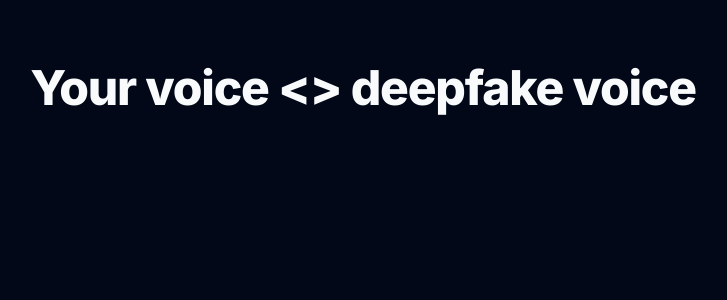
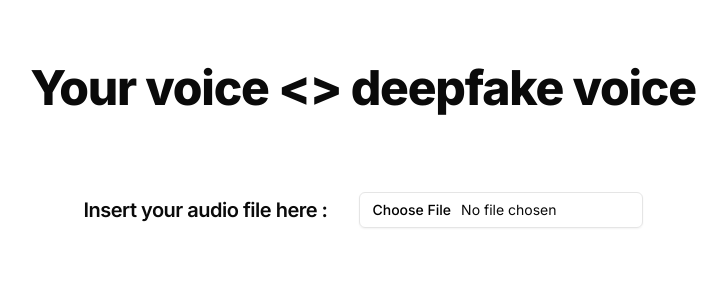
Before and after one commit to RexanWONG/generate-deepfake-voice, a Next.js app: page / in a window 1280 px wide. Shown: the top 300 px of the page, without its empty margins (277-1004 px from the left). Built offline with nearby package versions, Linux system fonts and the light colour scheme.

Commit message:
play input audio

```diff
--- a/app/globals.css
+++ b/app/globals.css
@@ -2,58 +2,83 @@
 @tailwind components;
 @tailwind utilities;
 
-
 @layer base {
   :root {
-    --background: 222.2 84% 4.9%;
-    --foreground: 210 40% 98%;
-    --card: 222.2 84% 4.9%;
-    --card-foreground: 210 40% 98%;
-    --popover: 222.2 84% 4.9%;
-    --popover-foreground: 210 40% 98%;
-    --primary: 217.2 91.2% 59.8%;
-    --primary-foreground: 222.2 47.4% 11.2%;
-    --secondary: 217.2 32.6% 17.5%;
-    --secondary-foreground: 210 40% 98%;
-    --muted: 217.2 32.6% 17.5%;
-    --muted-foreground: 215 20.2% 65.1%;
-    --accent: 217.2 32.6% 17.5%;
-    --accent-foreground: 210 40% 98%;
-    --destructive: 0 62.8% 30.6%;
-    --destructive-foreground: 210 40% 98%;
-    --border: 217.2 32.6% 17.5%;
-    --input: 217.2 32.6% 17.5%;
-    --ring: 224.3 76.3% 48%;
+    --background: 0 0% 100%;
+    --foreground: 0 0% 3.9%;
+
+    --card: 0 0% 100%;
+    --card-foreground: 0 0% 3.9%;
+
+    --popover: 0 0% 100%;
+    --popover-foreground: 0 0% 3.9%;
+
+    --primary: 0 0% 9%;
+    --primary-foreground: 0 0% 98%;
+
+    --secondary: 0 0% 96.1%;
+    --secondary-foreground: 0 0% 9%;
+
+    --muted: 0 0% 96.1%;
+    --muted-foreground: 0 0% 45.1%;
+
+    --accent: 0 0% 96.1%;
+    --accent-foreground: 0 0% 9%;
+
+    --destructive: 0 84.2% 60.2%;
+    --destructive-foreground: 0 0% 98%;
+
+    --border: 0 0% 89.8%;
+    --input: 0 0% 89.8%;
+    --ring: 0 0% 3.9%;
+
+    --radius: 0.5rem;
   }
 
   .dark {
-    --background: 222.2 84% 4.9%;
-    --foreground: 210 40% 98%;
-    --card: 222.2 84% 4.9%;
-    --card-foreground: 210 40% 98%;
-    --popover: 222.2 84% 4.9%;
-    --popover-foreground: 210 40% 98%;
-    --primary: 217.2 91.2% 59.8%;
-    --primary-foreground: 222.2 47.4% 11.2%;
-    --secondary: 217.2 32.6% 17.5%;
-    --secondary-foreground: 210 40% 98%;
-    --muted: 217.2 32.6% 17.5%;
-    --muted-foreground: 215 20.2% 65.1%;
-    --accent: 217.2 32.6% 17.5%;
-    --accent-foreground: 210 40% 98%;
+    --background: 0 0% 3.9%;
+    --foreground: 0 0% 98%;
+
+    --card: 0 0% 3.9%;
+    --card-foreground: 0 0% 98%;
+
+    --popover: 0 0% 3.9%;
+    --popover-foreground: 0 0% 98%;
+
+    --primary: 0 0% 98%;
+    --primary-foreground: 0 0% 9%;
+
+    --secondary: 0 0% 14.9%;
+    --secondary-foreground: 0 0% 98%;
+
+    --muted: 0 0% 14.9%;
+    --muted-foreground: 0 0% 63.9%;
+
+    --accent: 0 0% 14.9%;
+    --accent-foreground: 0 0% 98%;
+
     --destructive: 0 62.8% 30.6%;
-    --destructive-foreground: 210 40% 98%;
-    --border: 217.2 32.6% 17.5%;
-    --input: 217.2 32.6% 17.5%;
-    --ring: 224.3 76.3% 48%;
+    --destructive-foreground: 0 0% 98%;
+
+    --border: 0 0% 14.9%;
+    --input: 0 0% 14.9%;
+    --ring: 0 0% 83.1%;
   }
 }
 
 @layer base {
+  *::-webkit-scrollbar {
+    display: none;
+  }
+
   * {
     @apply border-border;
+    overflow: -moz-scrollbars-none;
+    scrollbar-width: none;
   }
+
   body {
     @apply bg-background text-foreground;
+    overflow: hidden;
   }
 }
--- a/app/page.tsx
+++ b/app/page.tsx
@@ -1,3 +1,4 @@
+import MainSection from '@/components/MainSection'
 import WordHeader from '@/components/WordHeader'
 
 const page = () => {
@@ -6,6 +7,9 @@ const page = () => {
       <div className='mt-16'>
         <WordHeader />
       </div>
+      <div className='mt-20'>
+        <MainSection />
+      </div>
     </div>
   )
 }
--- /dev/null
+++ b/components/MainSection.tsx
@@ -0,0 +1,71 @@
+"use client"
+
+import { useState, useRef } from 'react';
+
+import { Input } from "@/components/ui/input"
+import { Button } from "@/components/ui/button"
+
+const MainSection = () => {
+  const [selectedFile, setSelectedFile] = useState<File | null>(null);
+  const [isPlaying, setIsPlaying] = useState(false);
+
+  // Create a reference to store the audio object
+  const audioRef = useRef<HTMLAudioElement | null>(null);
+
+  const handleFileUpload = (event: React.ChangeEvent<HTMLInputElement>) => {
+    if (event.target.files && event.target.files.length > 0) {
+      const file = event.target.files[0];
+      setSelectedFile(file);
+      // If a new file is selected, reset the audio state
+      if (audioRef.current) {
+        audioRef.current.pause();
+        audioRef.current.currentTime = 0;
+        setIsPlaying(false);
+      }
+    }
+  };
+
+  const togglePlayPause = () => {
+    if (selectedFile) {
+      if (!audioRef.current) {
+        audioRef.current = new Audio(URL.createObjectURL(selectedFile));
+      }
+
+      if (isPlaying) {
+        audioRef.current.pause();
+      } else {
+        audioRef.current.play();
+      }
+
+      setIsPlaying(!isPlaying);
+    }
+  };
+
+
+  return (
+    <div className="flex flex-col">
+      <div className='flex flex-row items-center justify-center'>
+        <h4 className="scroll-m-20 text-xl font-semibold tracking-tight w-full">
+          Insert your audio file here :
+        </h4>
+        <Input
+          id="audio"
+          type="file"
+          accept="audio/*"
+          className='hover:bg-blue-400 p-1.5'
+          onChange={handleFileUpload}
+        />
+      </div>
+
+      {selectedFile && (
+          <div className="mt-4">
+            <Button className="hover:bg-blue-500" onClick={togglePlayPause}>
+              {isPlaying ? "Pause Audio" : "Play Audio"}
+            </Button>
+          </div>
+      )}
+    </div>
+  );
+}
+
+export default MainSection;
--- /dev/null
+++ b/components/ui/button.tsx
@@ -0,0 +1,57 @@
+import * as React from "react"
+import { Slot } from "@radix-ui/react-slot"
+import { cva, type VariantProps } from "class-variance-authority"
+
+import { cn } from "@/lib/utils"
+
+const buttonVariants = cva(
+  "inline-flex items-center justify-center rounded-md text-sm font-medium transition-colors focus-visible:outline-none focus-visible:ring-1 focus-visible:ring-ring disabled:pointer-events-none disabled:opacity-50",
+  {
+    variants: {
+      variant: {
+        default:
+          "bg-primary text-primary-foreground shadow hover:bg-primary/90",
+        destructive:
+          "bg-destructive text-destructive-foreground shadow-sm hover:bg-destructive/90",
+        outline:
+          "border border-input bg-transparent shadow-sm hover:bg-accent hover:text-accent-foreground",
+        secondary:
+          "bg-secondary text-secondary-foreground shadow-sm hover:bg-secondary/80",
+        ghost: "hover:bg-accent hover:text-accent-foreground",
+        link: "text-primary underline-offset-4 hover:underline",
+      },
+      size: {
+        default: "h-9 px-4 py-2",
+        sm: "h-8 rounded-md px-3 text-xs",
+        lg: "h-10 rounded-md px-8",
+        icon: "h-9 w-9",
+      },
+    },
+    defaultVariants: {
+      variant: "default",
+      size: "default",
+    },
+  }
+)
+
+export interface ButtonProps
+  extends React.ButtonHTMLAttributes<HTMLButtonElement>,
+    VariantProps<typeof buttonVariants> {
+  asChild?: boolean
+}
+
+const Button = React.forwardRef<HTMLButtonElement, ButtonProps>(
+  ({ className, variant, size, asChild = false, ...props }, ref) => {
+    const Comp = asChild ? Slot : "button"
+    return (
+      <Comp
+        className={cn(buttonVariants({ variant, size, className }))}
+        ref={ref}
+        {...props}
+      />
+    )
+  }
+)
+Button.displayName = "Button"
+
+export { Button, buttonVariants }
--- /dev/null
+++ b/components/ui/card.tsx
@@ -0,0 +1,76 @@
+import * as React from "react"
+
+import { cn } from "@/lib/utils"
+
+const Card = React.forwardRef<
+  HTMLDivElement,
+  React.HTMLAttributes<HTMLDivElement>
+>(({ className, ...props }, ref) => (
+  <div
+    ref={ref}
+    className={cn(
+      "rounded-xl border bg-card text-card-foreground shadow",
+      className
+    )}
+    {...props}
+  />
+))
+Card.displayName = "Card"
+
+const CardHeader = React.forwardRef<
+  HTMLDivElement,
+  React.HTMLAttributes<HTMLDivElement>
+>(({ className, ...props }, ref) => (
+  <div
+    ref={ref}
+    className={cn("flex flex-col space-y-1.5 p-6", className)}
+    {...props}
+  />
+))
+CardHeader.displayName = "CardHeader"
+
+const CardTitle = React.forwardRef<
+  HTMLParagraphElement,
+  React.HTMLAttributes<HTMLHeadingElement>
+>(({ className, ...props }, ref) => (
+  <h3
+    ref={ref}
+    className={cn("font-semibold leading-none tracking-tight", className)}
+    {...props}
+  />
+))
+CardTitle.displayName = "CardTitle"
+
+const CardDescription = React.forwardRef<
+  HTMLParagraphElement,
+  React.HTMLAttributes<HTMLParagraphElement>
+>(({ className, ...props }, ref) => (
+  <p
+    ref={ref}
+    className={cn("text-sm text-muted-foreground", className)}
+    {...props}
+  />
+))
+CardDescription.displayName = "CardDescription"
+
+const CardContent = React.forwardRef<
+  HTMLDivElement,
+  React.HTMLAttributes<HTMLDivElement>
+>(({ className, ...props }, ref) => (
+  <div ref={ref} className={cn("p-6 pt-0", className)} {...props} />
+))
+CardContent.displayName = "CardContent"
+
+const CardFooter = React.forwardRef<
+  HTMLDivElement,
+  React.HTMLAttributes<HTMLDivElement>
+>(({ className, ...props }, ref) => (
+  <div
+    ref={ref}
+    className={cn("flex items-center p-6 pt-0", className)}
+    {...props}
+  />
+))
+CardFooter.displayName = "CardFooter"
+
+export { Card, CardHeader, CardFooter, CardTitle, CardDescription, CardContent }
--- /dev/null
+++ b/components/ui/input.tsx
@@ -0,0 +1,25 @@
+import * as React from "react"
+
+import { cn } from "@/lib/utils"
+
+export interface InputProps
+  extends React.InputHTMLAttributes<HTMLInputElement> {}
+
+const Input = React.forwardRef<HTMLInputElement, InputProps>(
+  ({ className, type, ...props }, ref) => {
+    return (
+      <input
+        type={type}
+        className={cn(
+          "flex h-9 w-full rounded-md border border-input bg-transparent px-3 py-1 text-sm shadow-sm transition-colors file:border-0 file:bg-transparent file:text-sm file:font-medium placeholder:text-muted-foreground focus-visible:outline-none focus-visible:ring-1 focus-visible:ring-ring disabled:cursor-not-allowed disabled:opacity-50",
+          className
+        )}
+        ref={ref}
+        {...props}
+      />
+    )
+  }
+)
+Input.displayName = "Input"
+
+export { Input }
--- /dev/null
+++ b/components/ui/label.tsx
@@ -0,0 +1,26 @@
+"use client"
+
+import * as React from "react"
+import * as LabelPrimitive from "@radix-ui/react-label"
+import { cva, type VariantProps } from "class-variance-authority"
+
+import { cn } from "@/lib/utils"
+
+const labelVariants = cva(
+  "text-sm font-medium leading-none peer-disabled:cursor-not-allowed peer-disabled:opacity-70"
+)
+
+const Label = React.forwardRef<
+  React.ElementRef<typeof LabelPrimitive.Root>,
+  React.ComponentPropsWithoutRef<typeof LabelPrimitive.Root> &
+    VariantProps<typeof labelVariants>
+>(({ className, ...props }, ref) => (
+  <LabelPrimitive.Root
+    ref={ref}
+    className={cn(labelVariants(), className)}
+    {...props}
+  />
+))
+Label.displayName = LabelPrimitive.Root.displayName
+
+export { Label }
--- a/package.json
+++ b/package.json
@@ -10,6 +10,8 @@
   },
   "dependencies": {
     "@radix-ui/react-icons": "^1.3.0",
+    "@radix-ui/react-label": "^2.0.2",
+    "@radix-ui/react-slot": "^1.0.2",
     "@types/node": "20.6.2",
     "@types/react": "18.2.21",
     "@types/react-dom": "18.2.7",
```
Also changed, not shown: 1 other file (tests, documents, lock files or other folders).
